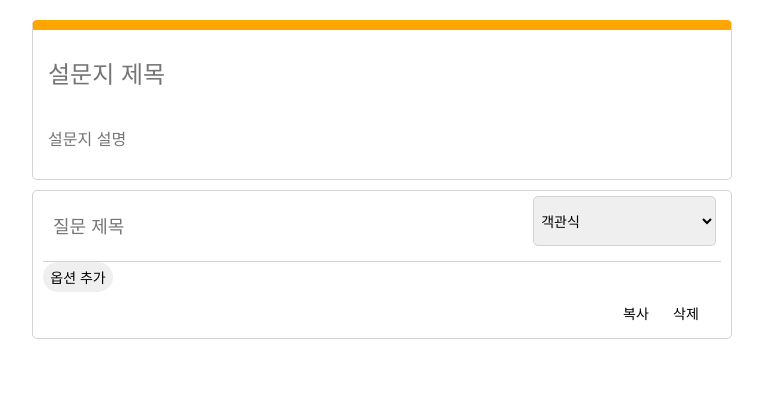
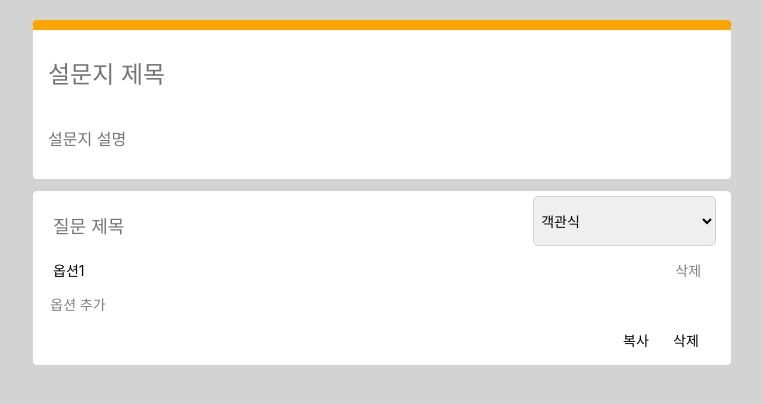
Before and after one commit to dongmay98/SurveyForm_client, a React (Create React App) app in the folder client-ts/: page /main in a window 1280 px wide. Shown: the top 404 px of the page, without its empty margins (258-1021 px from the left). Built offline with nearby package versions, Linux system fonts and the light colour scheme.

Commit message:
Feat: 옵션 copy del, 질문 copy del 기능추가

```diff
--- a/client-ts/src/GlobalStyle.tsx
+++ b/client-ts/src/GlobalStyle.tsx
@@ -11,18 +11,13 @@ const GlobalStyle = createGlobalStyle`
         width: 700px;
         height: 100vh;
         margin: auto;
-<<<<<<< HEAD
         background-color:lightgray;
-=======
-        background-color:lavender;
->>>>>>> 28211f6 (Refactor: 현재까지 코드 TS로 리팩토링)
     }
 
     a {
         text-decoration:none;
         color:black;
     }
-<<<<<<< HEAD
 
     ul {
         list-style-type: none;
@@ -33,8 +28,13 @@ const GlobalStyle = createGlobalStyle`
     li {
         list-style-type: none;
     }
-=======
->>>>>>> 28211f6 (Refactor: 현재까지 코드 TS로 리팩토링)
+    input {
+        &:hover {
+            border-bottom: 1px solid lightgray;
+        }
+        &:focus {
+            border-bottom: 1px solid orange;
+    }
 `;
 
 export default GlobalStyle;
--- /dev/null
+++ b/client-ts/src/components/button/DeleteOptionButton.tsx
@@ -0,0 +1,39 @@
+// OptionDeleteButton.tsx
+import React from "react";
+import styled from "styled-components";
+import { useDispatch } from "react-redux";
+import { deleteQuestionOption } from "../../store/surveySlice";
+
+interface OptionDeleteButtonProps {
+  questionIndex: number;
+  optionIndex: number;
+}
+
+const DeleteButton = styled.button`
+  border: none;
+  width: 60px;
+  background-color: transparent;
+  font-size: 14px;
+  cursor: pointer;
+  color: gray;
+  transition: background-color 0.5s ease-in-out;
+  &:hover {
+    background-color: orange;
+    color: white;
+  }
+`;
+
+const OptionDeleteButton: React.FC<OptionDeleteButtonProps> = ({
+  questionIndex,
+  optionIndex,
+}) => {
+  const dispatch = useDispatch();
+
+  const handleDeleteOption = () => {
+    dispatch(deleteQuestionOption({ questionIndex, optionIndex }));
+  };
+
+  return <DeleteButton onClick={handleDeleteOption}>삭제</DeleteButton>;
+};
+
+export default OptionDeleteButton;
--- a/client-ts/src/components/main/mainSurvey.tsx
+++ b/client-ts/src/components/main/mainSurvey.tsx
@@ -1,4 +1,4 @@
-import styled from 'styled-components'
+import styled from "styled-components";
 
 const Main = styled.div`
   width: 100%;
@@ -50,10 +50,10 @@ const CaseSelect = styled.select`
 const OptionContainer = styled.div`
   width: 100%;
   padding: 5px;
-  border-bottom: 1px solid lightgrey;
   display: flex;
   flex-direction: column;
   justify-content: space-between;
+  gap: 5px;
 `;
 
 const OptionInput = styled.input`
@@ -62,6 +62,13 @@ const OptionInput = styled.input`
   width: 100%;
   padding: 5px;
   font-size: 14px;
+  border-bottom: 1px solid transparent;
+  &:hover {
+    border-bottom: 1px solid lightgray;
+  }
+  &:focus {
+    border-bottom: 1px solid orange;
+  }
 `;
 
 const AddOptionButton = styled.button`
@@ -69,11 +76,12 @@ const AddOptionButton = styled.button`
   justify-content: center;
   align-items: center;
   padding: 2px;
+  background-color: white;
   border-radius: 15px;
   font-size: 14px;
   width: 70px;
   height: 30px;
-  color: black;
+  color: gray;
   cursor: pointer;
   transition: background-color 0.5s ease-in-out;
   border: none;
@@ -118,4 +126,16 @@ const DeleteOptionButton = styled(ActionButton)`
   height: 30px;
 `;
 
-export {ActionButton,AddOptionButton,CaseSelect,CopyPasteContainer,DeleteOptionButton,Main,MainList,OptionContainer,OptionInput,TitleInput,TitleSelect} ;
+export {
+  ActionButton,
+  AddOptionButton,
+  CaseSelect,
+  CopyPasteContainer,
+  DeleteOptionButton,
+  Main,
+  MainList,
+  OptionContainer,
+  OptionInput,
+  TitleInput,
+  TitleSelect,
+};
--- a/client-ts/src/pages/surveyform/CheckboxOption/CheckboxOption.tsx
+++ b/client-ts/src/pages/surveyform/CheckboxOption/CheckboxOption.tsx
@@ -1,14 +1,63 @@
-import { AddOptionButton, OptionContainer } from "components/main/mainSurvey";
+import React from "react";
+import { useDispatch, useSelector } from "react-redux";
+import { RootState } from "../../../store";
+import {
+  addQuestionOption,
+  setQuestionOptionText,
+} from "../../../store/surveySlice";
+import {
+  AddOptionButton,
+  OptionContainer,
+  OptionInput,
+} from "../../../components/main/mainSurvey";
+import OptionDeleteButton from "../../../components/button/DeleteOptionButton";
 
-const CheckboxOption = ({ questionIndex }:{ questionIndex : number}) => {
-  // 이전에 설명한 대로 옵션 추가/삭제/선택 기능 구현
+const CheckboxOption = ({ questionIndex }: { questionIndex: number }) => {
+  const dispatch = useDispatch();
+  const { questions } = useSelector((state: RootState) => state.survey);
+  const options = questions[questionIndex].options || [];
+
+  const handleOptionChange = (
+    e: React.ChangeEvent<HTMLInputElement>,
+    optionIndex: number
+  ) => {
+    dispatch(
+      setQuestionOptionText({
+        questionIndex,
+        optionIndex,
+        text: e.target.value,
+      })
+    );
+  };
+
+  const handleAddOption = () => {
+    dispatch(addQuestionOption({ questionIndex }));
+  };
+
   return (
     <>
       <OptionContainer>
-        {/* 옵션 렌더링 */}
+        {options.map((option, optionIndex) => (
+          <div
+            key={optionIndex}
+            style={{ display: "flex", alignItems: "center", gap: "4px" }}
+          >
+            <OptionInput
+              type="text"
+              value={option}
+              onChange={(e) => handleOptionChange(e, optionIndex)}
+              style={{ flexGrow: 1 }}
+            />
+            <OptionDeleteButton
+              questionIndex={questionIndex}
+              optionIndex={optionIndex}
+            />
+          </div>
+        ))}
       </OptionContainer>
-      <AddOptionButton>옵션 추가</AddOptionButton>
+      <AddOptionButton onClick={handleAddOption}>옵션 추가</AddOptionButton>
     </>
   );
 };
+
 export default CheckboxOption;
--- a/client-ts/src/pages/surveyform/MultipleOption/MultipleOption.tsx
+++ b/client-ts/src/pages/surveyform/MultipleOption/MultipleOption.tsx
@@ -1,10 +1,61 @@
-import { AddOptionButton, OptionContainer } from "components/main/mainSurvey";
+import React from "react";
+import { useDispatch, useSelector } from "react-redux";
+import { RootState } from "../../../store";
+import {
+  addQuestionOption,
+  setQuestionOptionText,
+} from "../../../store/surveySlice";
+import {
+  AddOptionButton,
+  OptionContainer,
+  OptionInput,
+} from "../../../components/main/mainSurvey";
+import OptionDeleteButton from "../../../components/button/DeleteOptionButton";
 
 const MultipleOption = ({ questionIndex }: { questionIndex: number }) => {
+  const dispatch = useDispatch();
+  const { questions } = useSelector((state: RootState) => state.survey);
+  const options = questions[questionIndex].options || [];
+
+  const handleOptionChange = (
+    e: React.ChangeEvent<HTMLInputElement>,
+    optionIndex: number
+  ) => {
+    dispatch(
+      setQuestionOptionText({
+        questionIndex,
+        optionIndex,
+        text: e.target.value,
+      })
+    );
+  };
+
+  const handleAddOption = () => {
+    dispatch(addQuestionOption({ questionIndex }));
+  };
+
   return (
     <>
-      <OptionContainer>{/* 옵션 렌더링 */}</OptionContainer>
-      <AddOptionButton>옵션 추가</AddOptionButton>
+      <OptionContainer>
+        {options.map((option, optionIndex) => (
+          <div
+            key={optionIndex}
+            style={{ display: "flex", alignItems: "center", gap: "4px" }}
+          >
+            <OptionInput
+              key={optionIndex}
+              type="text"
+              value={option}
+              onChange={(e) => handleOptionChange(e, optionIndex)}
+            />
+            <OptionDeleteButton
+              questionIndex={questionIndex}
+              optionIndex={optionIndex}
+            />
+          </div>
+        ))}
+      </OptionContainer>
+      <AddOptionButton onClick={handleAddOption}>옵션 추가</AddOptionButton>
     </>
   );
 };
--- a/client-ts/src/pages/surveyform/main/MainContainer.tsx
+++ b/client-ts/src/pages/surveyform/main/MainContainer.tsx
@@ -13,7 +13,11 @@ import {
   TitleInput,
   TitleSelect,
 } from "../../../components/main/mainSurvey";
-import { copyQuestion, setQuestionTitle } from "../../../store/surveySlice";
+import {
+  copyQuestion,
+  setQuestionTitle,
+  deleteQuestion,
+} from "../../../store/surveySlice";
 import QuestionTypeSelect from "../QuestionTypeSelect/QuestionTypeSelect";
 import { QUESTION_TYPE } from "QuestionType";
 import ShortOption from "../ShortOption/ShortOption";
@@ -35,9 +39,19 @@ export default function MainContainer() {
       })
     );
   };
-  const AddQuestion = (index: number) => {
+  const HandleCopyQuestion = (index: number) => {
     dispatch(
       copyQuestion({
+        questionIndex: index,
+      })
+    );
+  };
+  const handleDeleteQuestion = (index: number) => {
+    if (questions.length === 1) {
+      return alert("질문은 최소한 한 개 이상을 포함해야 합니다.");
+    }
+    dispatch(
+      deleteQuestion({
         questionIndex: index,
       })
     );
@@ -72,10 +86,12 @@ export default function MainContainer() {
                 }
               })()}
               <CopyPasteContainer>
-                <ActionButton onClick={() => AddQuestion(index)}>
+                <ActionButton onClick={() => HandleCopyQuestion(index)}>
                   복사
                 </ActionButton>
-                <ActionButton>삭제</ActionButton>
+                <ActionButton onClick={() => handleDeleteQuestion(index)}>
+                  삭제
+                </ActionButton>
               </CopyPasteContainer>
             </MainList>
           </Main>
```
